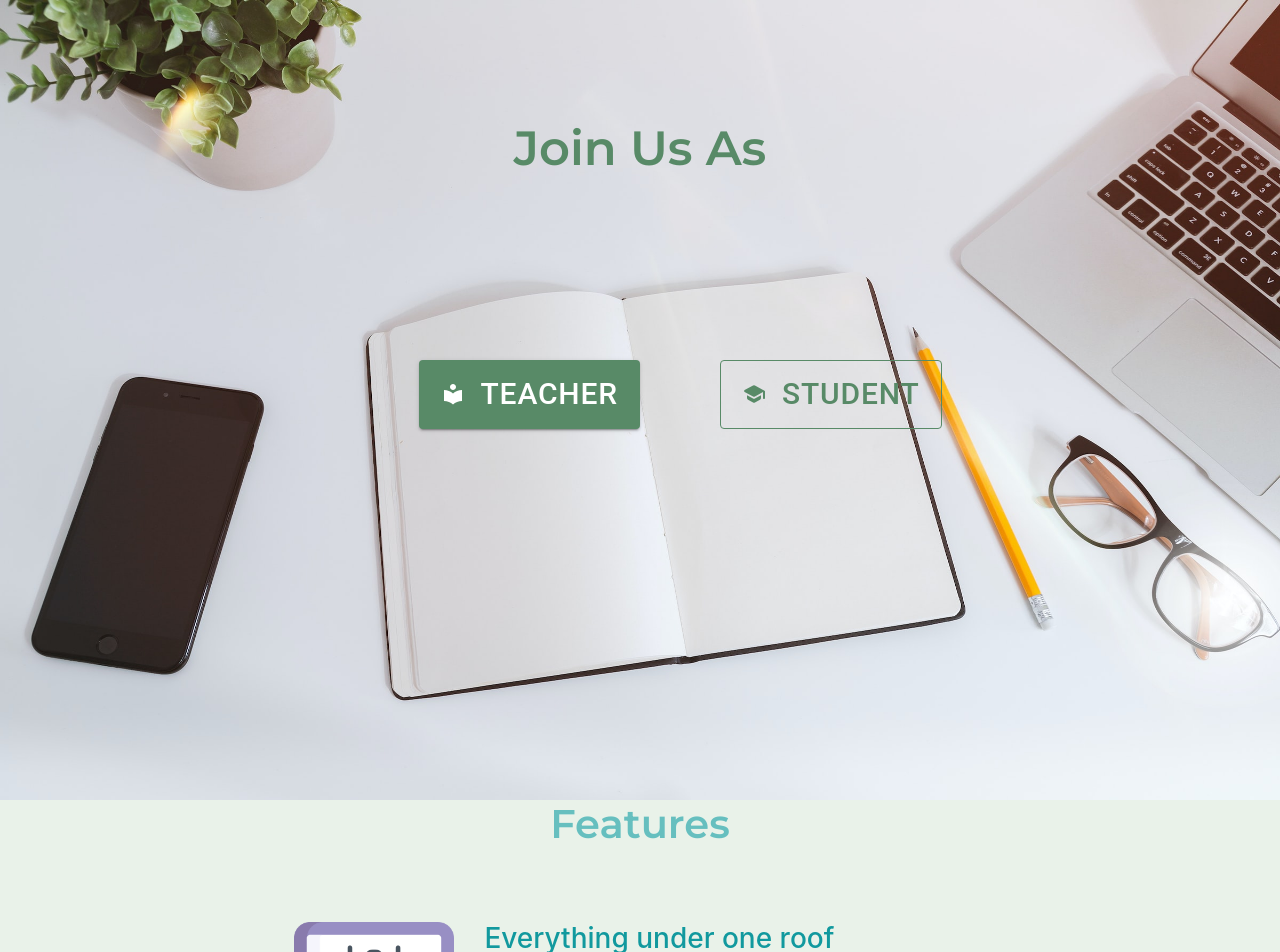
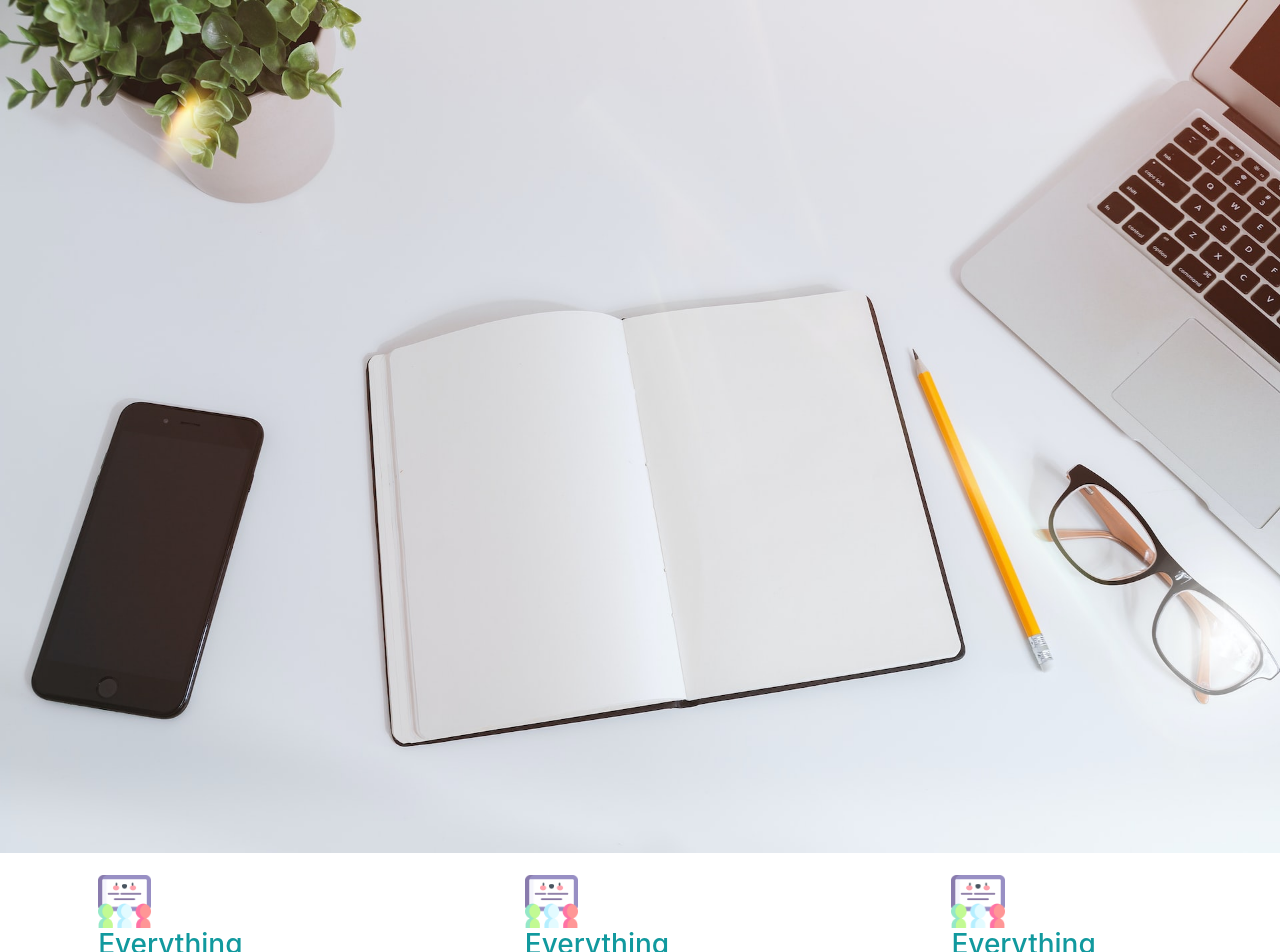
Before and after one commit to KEVISH23/growthpad, a React (Create React App) app: page / in a window 1280 px wide. Shown: the top 952 px of the page. Built offline with nearby package versions, Linux system fonts and the light colour scheme.

Commit message:
pachu push kri jo

```diff
--- a/src/components/BeforeLoginHomePage.js
+++ b/src/components/BeforeLoginHomePage.js
@@ -1,127 +1,25 @@
-import { Button, Grid, Box, Typography, Stack } from "@mui/material";
-// import { fontSize } from "@mui/system";
-import LocalLibraryIcon from "@mui/icons-material/LocalLibrary";
-import SchoolRoundedIcon from "@mui/icons-material/SchoolRounded";
-import React from "react";
-import "../Css/HomePage.css";
+import { Box, Button, Grid } from '@mui/material'
+import React from 'react'
+
 const BeforeLoginHomePage = () => {
-    document.body.style.backgroundColor="#E9F2E9"
   return (
     <>
-      <div className="image">
-        <Grid container justifyContent="center" align="center">
-          <Grid item lg={6} md={6} xl={6} sm={12} xs={12}>
-            <Box
-              sx={{
-                width: "auto",
-                height: "100vh",
-              }}
-            >
-              <Grid container justifyContent="center" align="center">
-                <Grid item lg={6} md={6} xl={6} sm={12} xs={12}>
-                  <Typography
-                    sx={{
-                      color: "#588A67",
-                      marginTop: {
-                        lg: 15,
-                        md: 10,
-                        sm: 5,
-                        xs: 5,
-                      },
-                      fontSize: {
-                        lg: "3rem",
-                        md: "3rem",
-                        sm: "3rem",
-                        xs: "2rem",
-                      },
-                      marginBottom: {
-                        lg: 13,
-                        md: 10,
-                        sm: 2,
-                        xs: 2,
-                      },
-                    }}
-                    variant="h3"
-                  >
-                    <p className="joinusas">Join Us As</p>
-                  </Typography>
-                </Grid>
-                <Grid container justifyContent="center" align="center">
-                  <Stack
-                    direction="row"
-                    justifyContent="center"
-                    alignItems="center"
-                    spacing={10}
-                    className="buttonClass"
-                  >
-                    <Grid
-                      container
-                      spacing={{
-                        lg: 10,
-                        md: 10,
-                        sm: 2,
-                        xs: 2,
-                      }}
-                    >
-                      <Grid item lg={6} md={6} xl={6} sm={12} xs={12}>
-                        <Button
-                          sx={{
-                            backgroundColor: "#588A67",
-                            "&:hover": {
-                              backgroundColor: "#487054",
-                            },
-                            fontSize: {
-                              lg: "30px",
-                              md: "20px",
-                              sm: "15px",
-                              xs: "15px",
-                            },
-                          }}
-                          variant="contained"
-                          size="large"
-                        >
-                          <LocalLibraryIcon fontSize="medium" sx={{ mr: 2 }} />{" "}
-                          Teacher
-                        </Button>
-                      </Grid>
-                      <Grid item lg={6} md={6} xl={6} sm={12} xs={12}>
-                        <Button
-                          sx={{
-                            border: "1px solid #588A67",
-                            color: "#588A67",
-                            "&:hover": {
-                              border: "1px solid #588A67",
-                            },
-                            fontSize: {
-                              lg: "30px",
-                              md: "20px",
-                              sm: "15px",
-                              xs: "15px",
-                            },
-                          }}
-                          variant="outlined"
-                          size="large"
-                        >
-                          <SchoolRoundedIcon fontSize="medium" sx={{ mr: 2 }} />
-                          Student
-                        </Button>
-                      </Grid>
-                    </Grid>
-                  </Stack>
-                </Grid>
-              </Grid>
-            </Box>
-          </Grid>
-        </Grid>
+      <div>
+        <img
+          src="./images/bHome.jpg"
+          alt=""
+          srcset=""
+          style={{ width: "100%" }}
+        />
       </div>
-
-
-
-      <div className="features">
-        <h2>Features</h2>
-
+      <Grid container justifyContent={"center"} >
+        <Grid item lg={4} md={4} sm={6} xs={12} >
           <div className="features-row">
-          <img src="../images/class.png" alt="classRoom" className="underOneRoof"/>
+            <img
+              src="../images/class.png"
+              alt="classRoom"
+              className="underOneRoof"
+            />
             <h3>Everything under one roof</h3>
             {
               <p>
@@ -133,9 +31,15 @@ const BeforeLoginHomePage = () => {
             }
           </div>
 
+        </Grid>
+        <Grid item lg={4} md={4} sm={6} xs={12} >
           <div className="features-row">
-          <img src="../images/class.png" alt="classRoom" className="fees"/>
-          <h3>Online fees payment</h3>
+            <img
+              src="../images/class.png"
+              alt="classRoom"
+              className="underOneRoof"
+            />
+            <h3>Everything under one roof</h3>
             {
               <p>
                 Lorem ipsum dolor sit amet, consectetur adipiscing elit, sed do
@@ -146,9 +50,15 @@ const BeforeLoginHomePage = () => {
             }
           </div>
 
+        </Grid>
+        <Grid item lg={4} md={4} sm={6} xs={12} >
           <div className="features-row">
-          <img src="../images/class.png" alt="classRoom" className="materials"/>
-          <h3>Materials section for students</h3>
+            <img
+              src="../images/class.png"
+              alt="classRoom"
+              className="underOneRoof"
+            />
+            <h3>Everything under one roof</h3>
             {
               <p>
                 Lorem ipsum dolor sit amet, consectetur adipiscing elit, sed do
@@ -158,10 +68,11 @@ const BeforeLoginHomePage = () => {
               </p>
             }
           </div>
-      </div>
 
+        </Grid>
+      </Grid>
     </>
   );
-};
+}
 
-export default BeforeLoginHomePage;
+export default BeforeLoginHomePage
```
Lines whose indentation alone changed are shown as unchanged.
